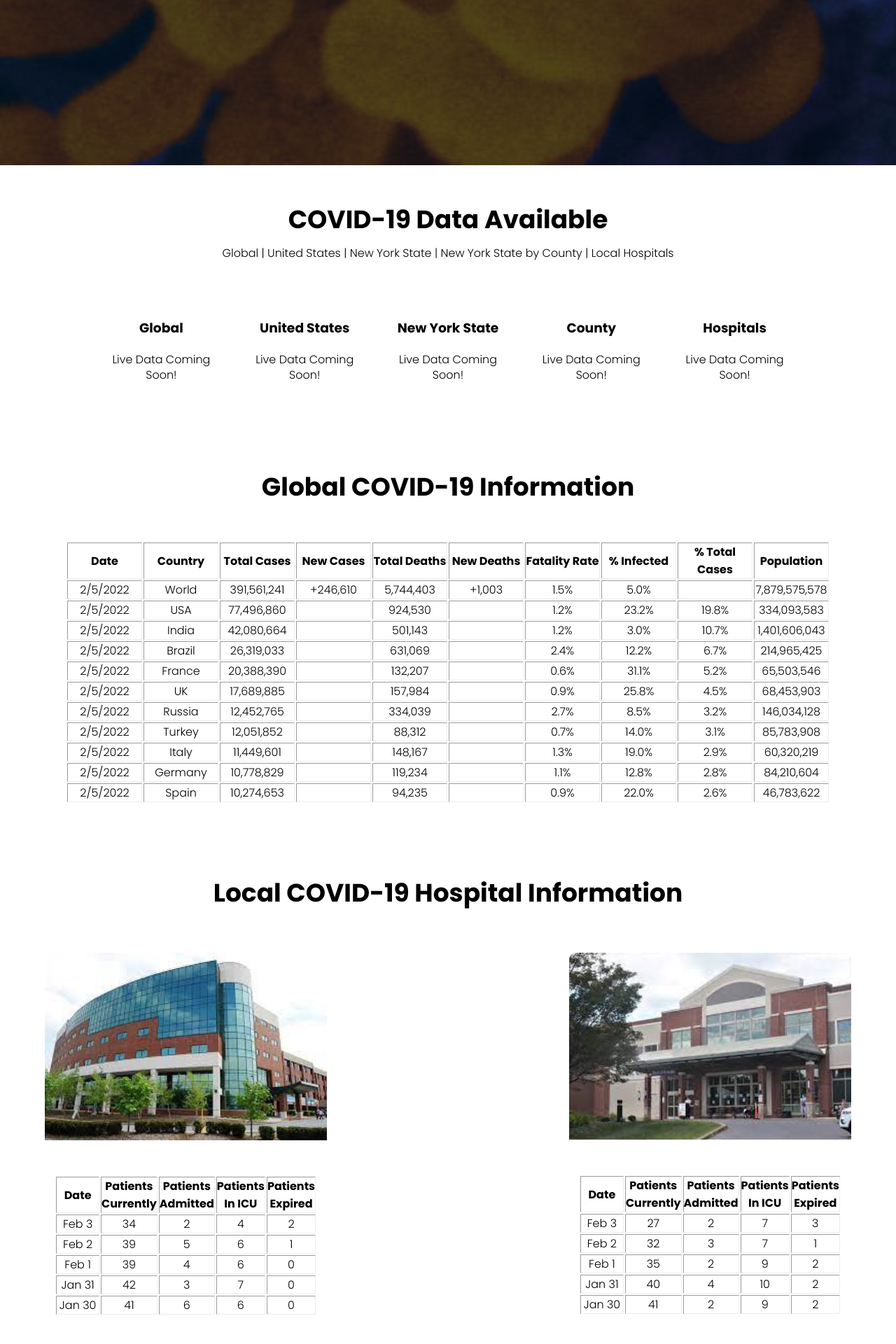
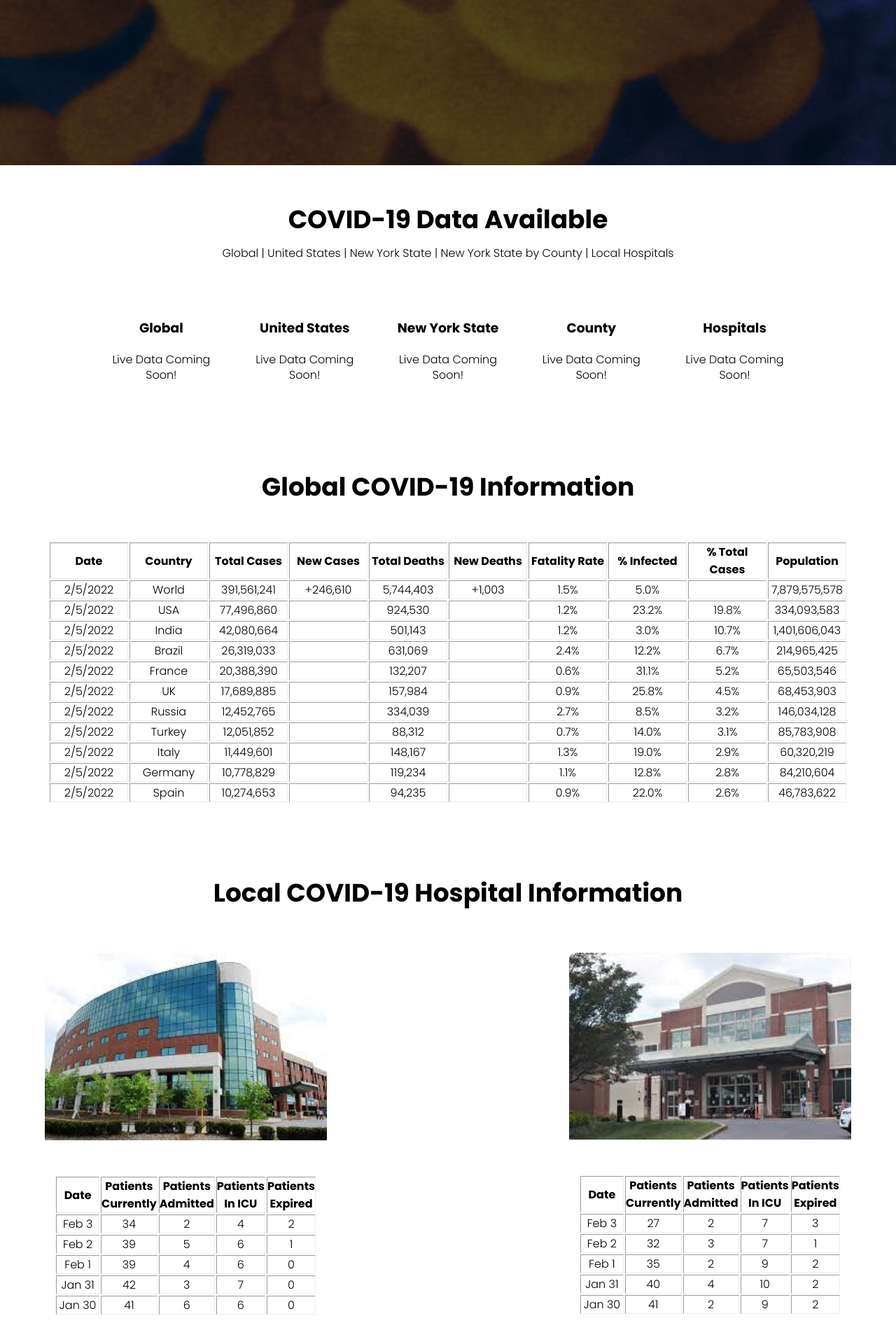
Before and after one commit to Pasin3ru/Tracking-COVID-19, a Jekyll site: the page built from index.html, in a window 1280 px wide. Shown: the part 664-2584 px from the top of the page at 70% size. Built offline with Jekyll 4.4.1, drawn with Linux system fonts in a browser that asks for light colours.

Commit message:
Update global_data.html

```diff
--- a/_includes/hospital-tables/global_data.html
+++ b/_includes/hospital-tables/global_data.html
@@ -1,16 +1,16 @@
 <table border="1" class="dataframe">
   <thead>
     <tr style="text-align: center;">
-      <th style="min-width: 105px;">Date</th>
-      <th style="min-width: 105px;">Country</th>
-      <th style="min-width: 105px;">Total Cases</th>
-      <th style="min-width: 105px;">New Cases</th>
-      <th style="min-width: 105px;">Total Deaths</th>
-      <th style="min-width: 105px;">New Deaths</th>
-      <th style="min-width: 105px;">Fatality Rate</th>
-      <th style="min-width: 105px;">% Infected</th>
-      <th style="min-width: 105px;">% Total Cases</th>
-      <th style="min-width: 105px;">Population</th>
+      <th style="min-width: 110px;">Date</th>
+      <th style="min-width: 110px;">Country</th>
+      <th style="min-width: 110px;">Total Cases</th>
+      <th style="min-width: 110px;">New Cases</th>
+      <th style="min-width: 110px;">Total Deaths</th>
+      <th style="min-width: 110px;">New Deaths</th>
+      <th style="min-width: 110px;">Fatality Rate</th>
+      <th style="min-width: 110px;">% Infected</th>
+      <th style="min-width: 110px;">% Total Cases</th>
+      <th style="min-width: 110px;">Population</th>
     </tr>
   </thead>
   <tbody>
```
